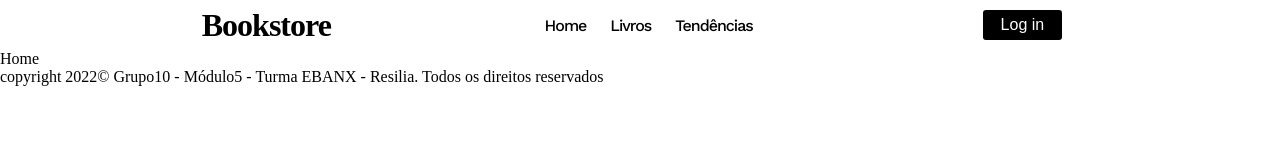
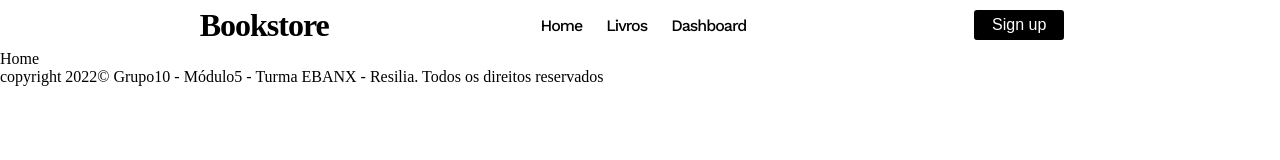
Before and after one commit to JoaoV1821/livrariaReact, a React (Vite) app: page / in a window 1280 px wide. Shown: the top 160 px of the page. Built offline with nearby package versions, Linux system fonts and the light colour scheme; a web font is replaced by a local one.

Commit message:
mudanças no header

```diff
--- a/src/components/Header/Header.jsx
+++ b/src/components/Header/Header.jsx
@@ -15,11 +15,11 @@ const Header = () => {
       <nav className={navbar}>
         <Link to="/">Home</Link>
         <Link to="/livros">Livros</Link>
-        <Link to="/trending">Tendências</Link>
+        <Link to="/dashboard">Dashboard</Link>
       </nav>
 
       <Link to='log-in'>
-        <Button primary text='Log in' />
+        <Button primary text='Sign up' />
       </Link>
     </header>
   )
```
